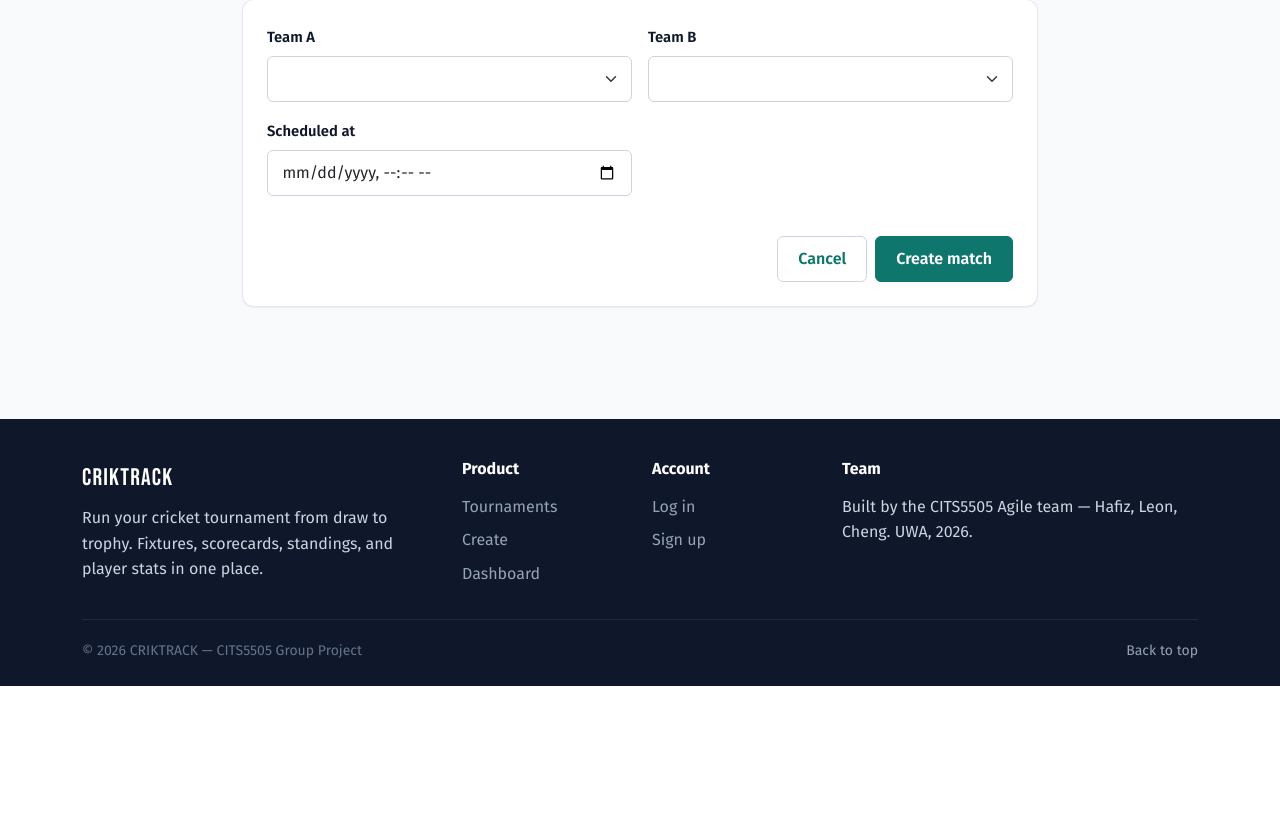
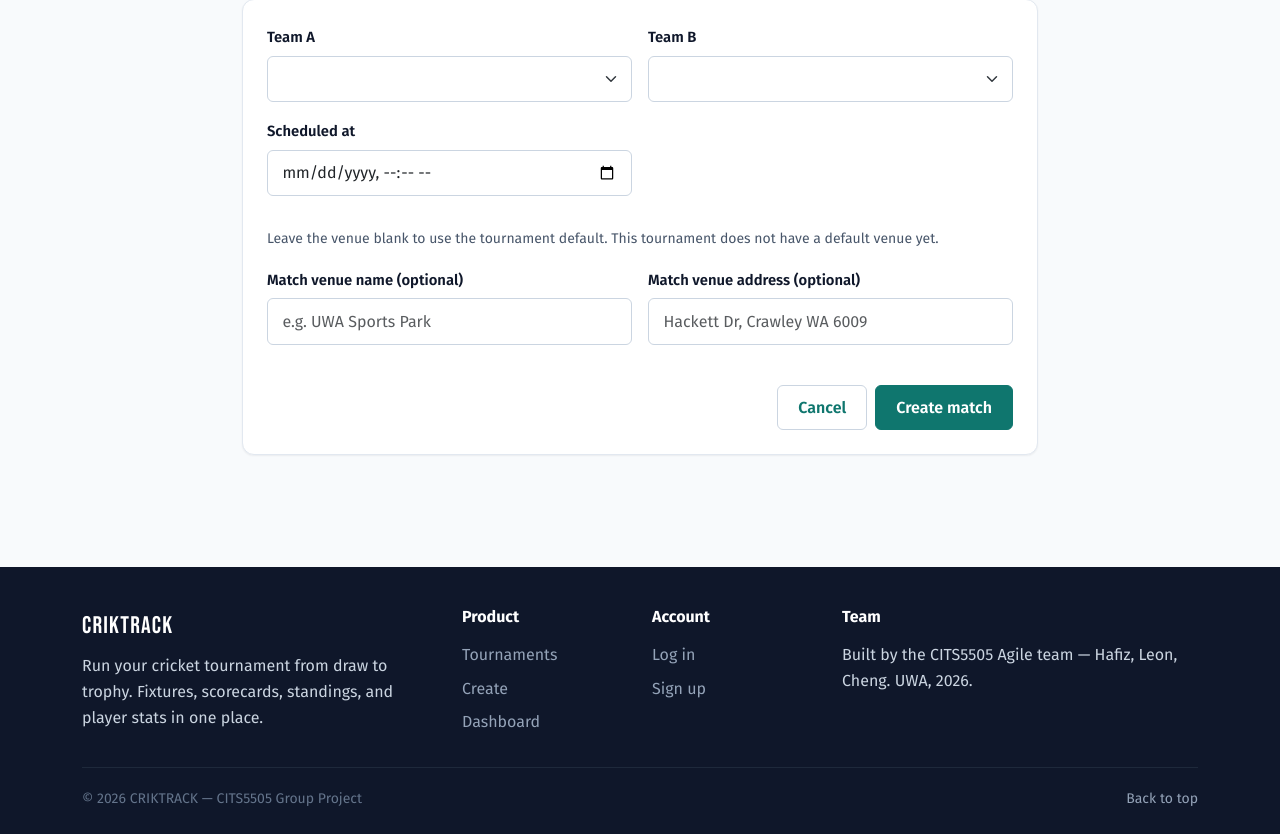
Before and after one commit to kyleczhang/cits5505-tournament-management-system, a Flask app: template app/criktrack/templates/matches/create.html in a window 1280 px wide. Shown: the part 286-1120 px from the top of the page. Before the commit the page ends 972 px from the top, so only its background shows below. Run offline with Flask 3, Linux system fonts and the light colour scheme; the template is opened without the code that fills it: values that come from a table or form of the project are taken from there, others are empty.

Commit message:
Add per-match venue overrides

```diff
--- a/app/criktrack/matches/forms.py
+++ b/app/criktrack/matches/forms.py
@@ -2,10 +2,10 @@
 
 from __future__ import annotations
 
-from wtforms import SelectField, SubmitField
+from wtforms import SelectField, StringField, SubmitField
 from wtforms.fields.datetime import DateTimeLocalField
 from flask_wtf import FlaskForm
-from wtforms.validators import DataRequired
+from wtforms.validators import DataRequired, Length, Optional
 
 
 class MatchCreateForm(FlaskForm):
@@ -14,4 +14,10 @@ class MatchCreateForm(FlaskForm):
     scheduled_at = DateTimeLocalField(
         "Scheduled at", format="%Y-%m-%dT%H:%M", validators=[DataRequired()]
     )
+    venue_name = StringField(
+        "Match venue name", validators=[Optional(), Length(max=160)]
+    )
+    venue_address = StringField(
+        "Match venue address", validators=[Optional(), Length(max=255)]
+    )
     submit = SubmitField("Create match")
--- a/app/criktrack/templates/matches/create.html
+++ b/app/criktrack/templates/matches/create.html
@@ -36,6 +36,22 @@
           <div class="col-md-6">
             {{ field(form.scheduled_at, "Scheduled at", type="datetime-local") }}
           </div>
+          <div class="col-12">
+            <div class="small muted">
+              Leave the venue blank to use the tournament default.
+              {% if tournament.venue %}
+                Current default: {{ tournament.venue.name }} — {{ tournament.venue.address }}.
+              {% else %}
+                This tournament does not have a default venue yet.
+              {% endif %}
+            </div>
+          </div>
+          <div class="col-md-6">
+            {{ field(form.venue_name, "Match venue name (optional)", placeholder="e.g. UWA Sports Park") }}
+          </div>
+          <div class="col-md-6">
+            {{ field(form.venue_address, "Match venue address (optional)", placeholder="Hackett Dr, Crawley WA 6009") }}
+          </div>
         </div>
 
         <div class="d-flex gap-2 justify-content-end mt-4">
```
Also changed, not shown: app/criktrack/matches/routes.py (+29 -2 lines), app/tests/unit/test_matches_routes.py (+97 -2 lines), app/tests/unit/test_tournaments_routes.py (+36 -0 lines).
